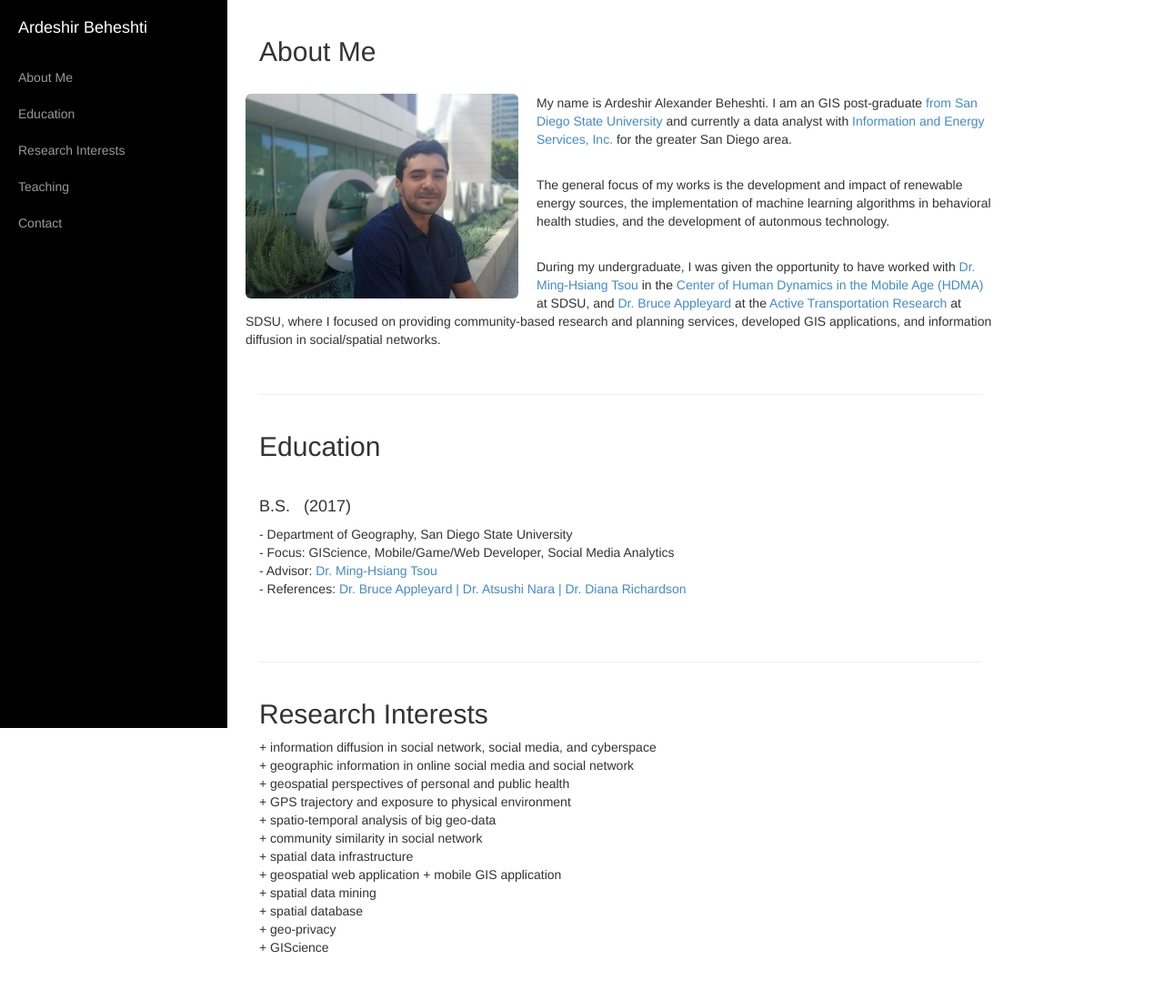
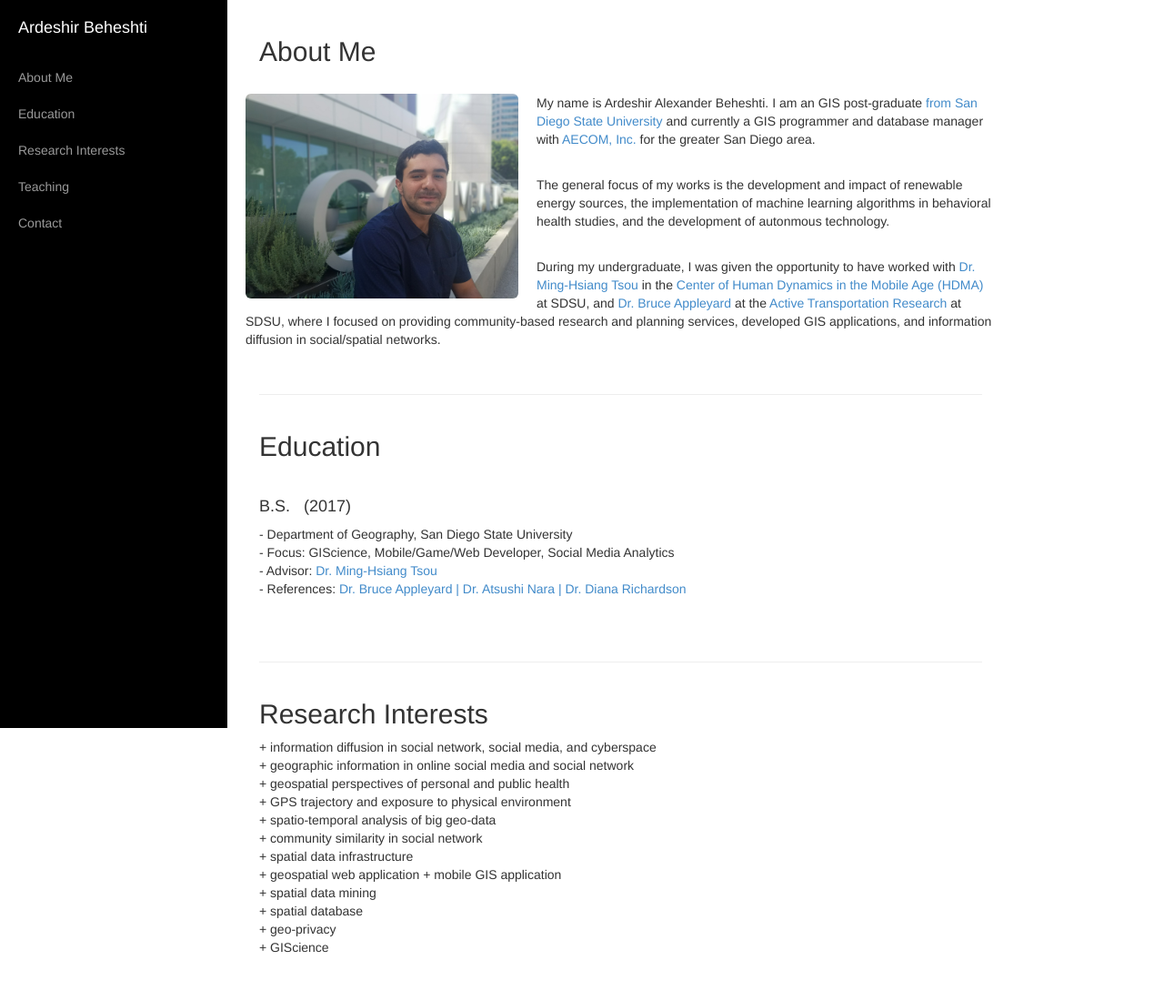
Before and after one commit to ArdyBeheshti/-, a website: page main.html in a window 1280 px wide. Shown: the top 1100 px of the page at 91% size. Drawn offline with nearby package versions, Linux system fonts and the light colour scheme.

Commit message:
Update main.html

```diff
--- a/main.html
+++ b/main.html
@@ -68,7 +68,7 @@
                         <br>
                         <div class="row">
                             <img src="images/ardy_headshot.jpg" style="float:left;height:auto; width:auto; max-width:300px; max-height:300px; margin-right:20px;" class="img-rounded"/>
-                            <p>My name is Ardeshir Alexander Beheshti. I am an GIS post-graduate <a href='https://geography.sdsu.edu/' target="_blank">from San Diego State University </a> and currently a data analyst with <a href='http://www.iesenergy.com//' target="_blank">Information and Energy Services, Inc.</a> for the greater San Diego area.</p>
+                            <p>My name is Ardeshir Alexander Beheshti. I am an GIS post-graduate <a href='https://geography.sdsu.edu/' target="_blank">from San Diego State University </a> and currently a GIS programmer and database manager with <a href='http://www.aecom.com/' target="_blank">AECOM, Inc.</a> for the greater San Diego area.</p>
 
                             <br>
 
```
